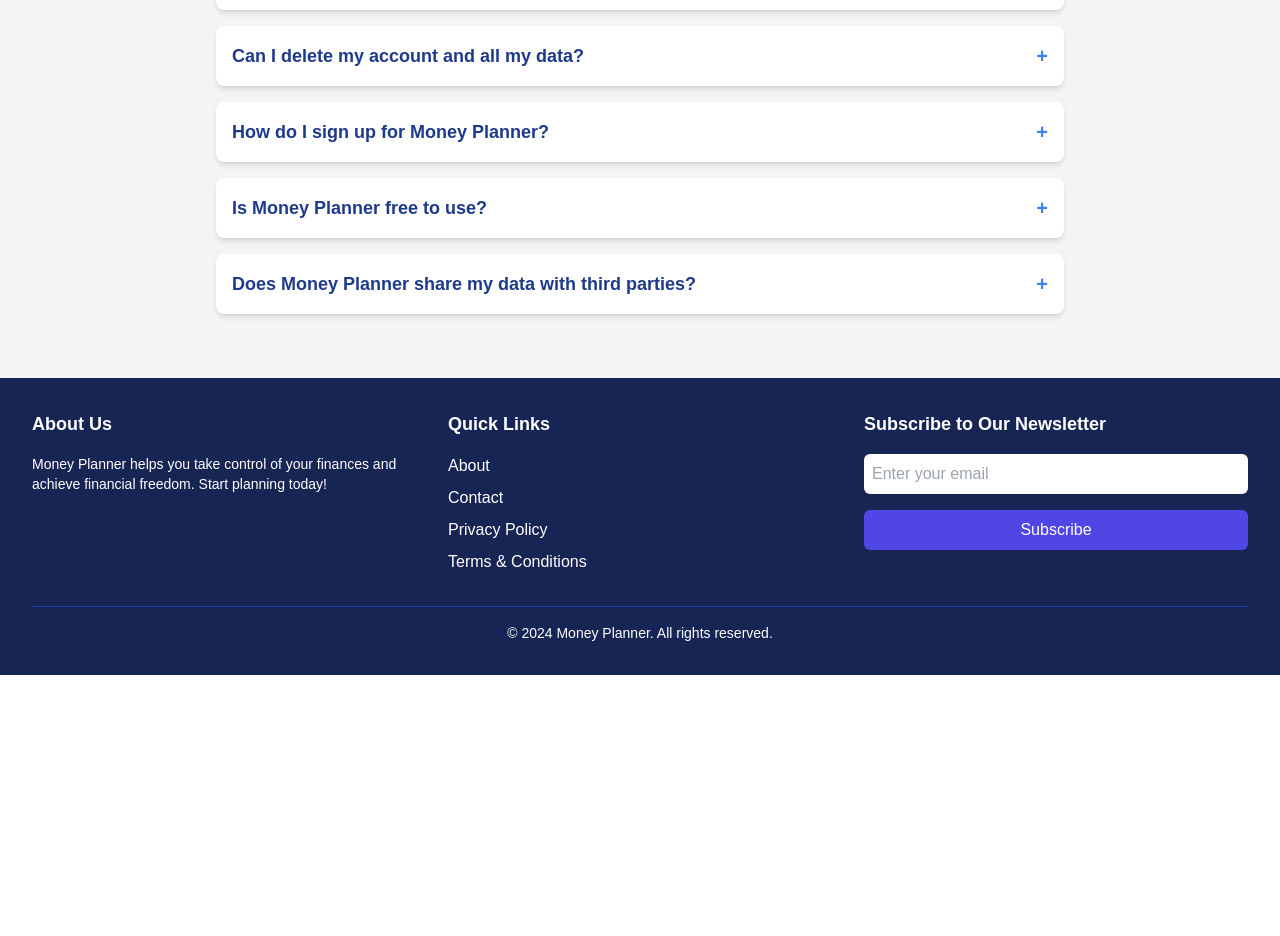
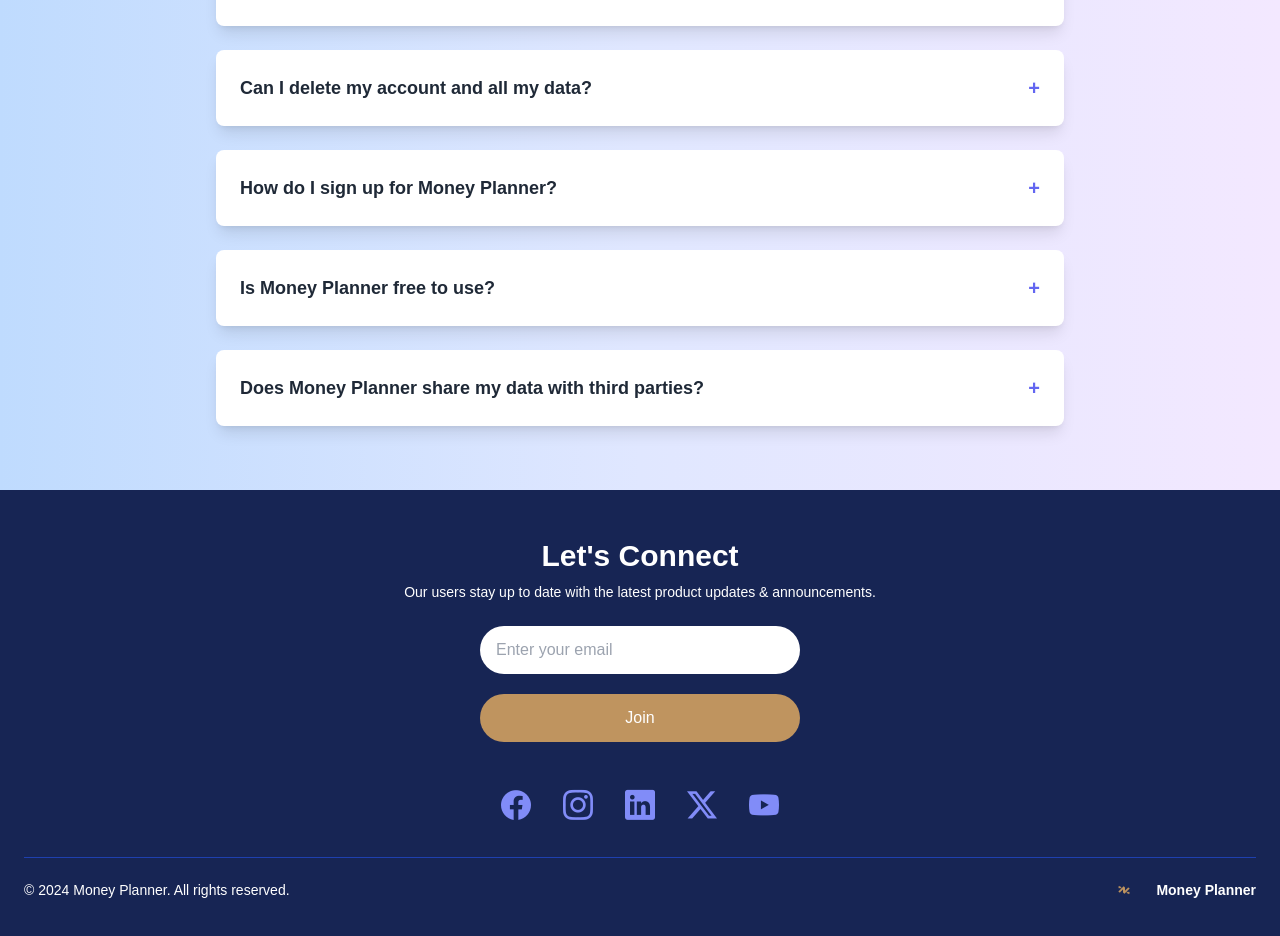
Before and after one commit to LvLTroubleshooter/money_planner, a Vue app in the folder frontendvue/: page / in a window 1280 px wide. Shown: the part 842-1778 px from the top of the page. Before the commit the page ends 1517 px from the top, so only its background shows below. Built offline with nearby package versions, Linux system fonts and the light colour scheme.

Commit message:
fixing the landing page issues

```diff
--- a/frontendvue/src/App.vue
+++ b/frontendvue/src/App.vue
@@ -6,6 +6,8 @@
 import LandingPageView from "@/views/LandingPageView.vue";
 import FaQ from "@/components/FaQ.vue";
 import Footer from "@/components/Footer.vue";
+import 'primeicons/primeicons.css';
+
 
 </script>
 
--- a/frontendvue/src/components/FaQ.vue
+++ b/frontendvue/src/components/FaQ.vue
@@ -20,7 +20,7 @@
   },
   {
     question: 'Is Money Planner free to use?',
-    answer: 'Money Planner is completely  free',
+    answer: 'Money Planner is completely free.',
     expanded: false,
   },
   {
@@ -28,7 +28,6 @@
     answer: 'No, your data is kept private and is not shared with any third parties.',
     expanded: false,
   },
-
 ]);
 
 // Toggles the expanded state of an FAQ
@@ -39,36 +38,37 @@
 
 <template>
   <!-- FAQ Section -->
-  <section class="bg-gray-100 py-16">
+  <section class="bg-gradient-to-r from-blue-200 via-indigo-100 to-purple-100 py-16">
     <div class="container mx-auto max-w-4xl px-6">
-      <h2 class="text-3xl font-bold text-blue-900 mb-8 text-center">
+      <h2 class="text-3xl font-bold text-gray-900 mb-8 text-center">
         Frequently Asked Questions
       </h2>
-      <div class="space-y-4">
+      <div class="space-y-6">
         <!-- FAQ Items -->
         <div
             v-for="(faq, index) in faqs"
             :key="index"
-            class="bg-white p-4 rounded-lg shadow-md"
+            class="bg-white p-6 rounded-lg shadow-lg hover:shadow-2xl transition-all ease-in-out"
         >
           <div
               class="flex justify-between items-center cursor-pointer"
               @click="toggleFAQ(index)"
           >
-            <h3 class="text-lg font-semibold text-blue-900">
+            <h3 class="text-lg font-semibold text-gray-800 hover:text-indigo-600">
               {{ faq.question }}
             </h3>
             <span
-                class="text-blue-500 font-bold text-xl"
-                :class="{ 'rotate-45': faq.expanded }"
+                class="text-indigo-500 font-bold text-xl"
+                :class="{ 'rotate-45': faq.expanded, 'rotate-0': !faq.expanded }"
             >
-              +
+              &#43;
             </span>
           </div>
           <!-- Expandable Answer -->
           <div
-              v-if="faq.expanded"
-              class="mt-4 text-gray-600 text-sm transition-all"
+              v-show="faq.expanded"
+              class="mt-4 text-gray-700 text-sm transition-all duration-300 ease-out"
+              :style="{ maxHeight: faq.expanded ? '1000px' : '0', overflow: 'hidden' }"
           >
             {{ faq.answer }}
           </div>
@@ -79,9 +79,24 @@
 </template>
 
 <style scoped>
-/* Rotates the "+" sign when FAQ is expanded */
+/* Rotates the "+" sign when FAQ is expanded and collapsed */
 .rotate-45 {
   transform: rotate(45deg);
-  transition: transform 0.2s ease-in-out;
+  transition: transform 0.3s ease-in-out; /* Added smoother transition for both expanding and collapsing */
+}
+
+.rotate-0 {
+  transform: rotate(0deg);
+  transition: transform 0.3s ease-in-out; /* Ensure the "+" sign rotates back smoothly when collapsing */
+}
+
+/* Hover effect for FAQ items */
+.bg-white:hover {
+  box-shadow: 0 8px 24px rgba(0, 0, 0, 0.1);
+}
+
+/* Hover effect for question text */
+h3:hover {
+  color: #4c51bf; /* Purple-ish color for hover */
 }
 </style>
--- a/frontendvue/src/components/Footer.vue
+++ b/frontendvue/src/components/Footer.vue
@@ -1,63 +1,76 @@
 <template>
-  <footer class="bg-blue-950 text-white py-8">
-    <div class="container mx-auto px-4 sm:px-6 lg:px-8">
-      <!-- Footer Top Section -->
-      <div class="grid grid-cols-1 md:grid-cols-3 gap-8 mb-8">
-        <!-- About Section -->
-        <div>
-          <h3 class="text-lg font-bold mb-4">About Us</h3>
-          <p class="text-sm">
-            Money Planner helps you take control of your finances and achieve financial freedom. Start planning today!
+  <footer class="bg-blue-950 text-white py-12">
+    <div class="container mx-auto px-6">
+      <!-- Centered Content Section -->
+      <div class="text-center mb-12">
+        <h2 class="text-3xl font-semibold mb-2">Let's Connect</h2>
+        <p class="text-sm mb-6">
+          Our users stay up to date with the latest product updates & announcements.
         </p>
-        </div>
-
-        <!-- Quick Links Section -->
-        <div>
-          <h3 class="text-lg font-bold mb-4">Quick Links</h3>
-          <ul class="space-y-2">
-            <li>
-              <a href="/about" class="hover:underline">About</a>
-            </li>
-            <li>
-              <a href="/contact" class="hover:underline">Contact</a>
-            </li>
-            <li>
-              <a href="/privacy" class="hover:underline">Privacy Policy</a>
-            </li>
-            <li>
-              <a href="/terms" class="hover:underline">Terms & Conditions</a>
-            </li>
-          </ul>
-        </div>
-
-        <!-- Newsletter Section -->
-        <div>
-          <h3 class="text-lg font-bold mb-4">Subscribe to Our Newsletter</h3>
-          <form @submit.prevent>
+        <form @submit.prevent class="space-y-4 flex flex-col items-center">
+          <!-- Input field with rounded corners -->
           <input
               type="email"
               placeholder="Enter your email"
-                class="w-full p-2 mb-4 text-black rounded-md"
+              class="w-80 p-3 pl-4 pr-4 text-black rounded-full focus:outline-none mb-1"
               required
           />
+          <!-- Join button underneath the input (width same as input) -->
           <button
               type="submit"
-                class="bg-indigo-600 hover:bg-indigo-700 text-white py-2 px-4 rounded-md w-full"
+              class="w-80 py-3 bg-custom-color hover:bg-custom-hover-color text-white rounded-full"
           >
-              Subscribe
+            Join
           </button>
         </form>
+      </div>
+
+      <!-- Social Media Section -->
+      <div class="text-center mb-8">
+        <div class="flex justify-center space-x-8">
+          <a href="#" class="text-indigo-400 hover:text-indigo-500">
+            <i class="pi pi-facebook text-3xl"></i>
+          </a>
+          <a href="#" class="text-indigo-400 hover:text-indigo-500">
+            <i class="pi pi-instagram text-3xl"></i>
+          </a>
+          <a href="#" class="text-indigo-400 hover:text-indigo-500">
+            <i class="pi pi-linkedin text-3xl"></i>
+          </a>
+          <a href="#" class="text-indigo-400 hover:text-indigo-500">
+            <i class="pi pi-twitter text-3xl"></i>
+          </a>
+          <a href="#" class="text-indigo-400 hover:text-indigo-500">
+            <i class="pi pi-youtube text-3xl"></i>
+          </a>
         </div>
       </div>
 
       <!-- Footer Bottom Section -->
-      <div class="text-center text-sm border-t border-blue-800 pt-4">
-        © 2024 Money Planner. All rights reserved.
+      <div class="flex justify-between items-center text-sm border-t border-blue-800 pt-4">
+        <div>© 2024 Money Planner. All rights reserved.</div>
+        <div class="flex items-center space-x-4">
+          <img src="@/assets/img/logo.png" alt="Logo" class="w-8 h-8" />
+          <span class="font-semibold">Money Planner</span>
+        </div>
+
       </div>
     </div>
   </footer>
 </template>
 
+
 <style scoped>
-/* Adjust styles if needed */
+/* Custom background color for the "Get Started" button */
+.bg-custom-color {
+  background-color: rgba(191, 148, 95, 1); /* Initial gold color */
+}
+
+/* Custom hover background color */
+.hover\:bg-custom-hover-color:hover {
+  background-color: rgba(164, 120, 65, 1); /* Custom light gold hover color */
+}
 </style>
+
+<script setup lang="ts">
+</script>
--- a/frontendvue/src/components/Navbar.vue
+++ b/frontendvue/src/components/Navbar.vue
@@ -23,7 +23,7 @@
           <!-- Login Button -->
           <a
               href="login.html"
-              class="text-white border border-white hover:bg-indigo-900 hover:text-white rounded-md px-4 py-2 transition"
+              class="text-white  bg-indigo-600 hover:bg-indigo-700 hover:text-white rounded-md px-4 py-2 transition"
           >
             Login
           </a>
--- a/frontendvue/src/main.js
+++ b/frontendvue/src/main.js
@@ -2,5 +2,7 @@
 
 import { createApp } from 'vue'
 import App from './App.vue'
+import 'primeicons/primeicons.css';
+
 
 createApp(App).mount('#app')
--- /dev/null
+++ b/package.json
@@ -0,0 +1,5 @@
+{
+  "dependencies": {
+    "primeicons": "^7.0.0"
+  }
+}
```
Also changed, not shown: 1 other file (tests, documents, lock files or other folders). Lines whose indentation alone changed are shown as unchanged.
